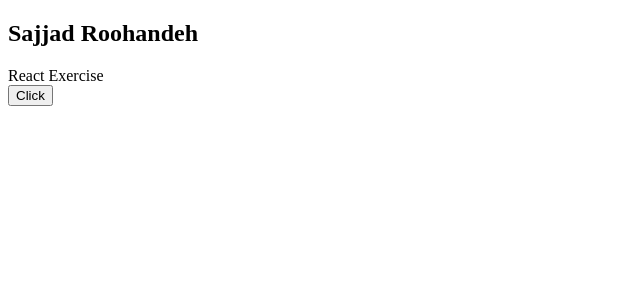
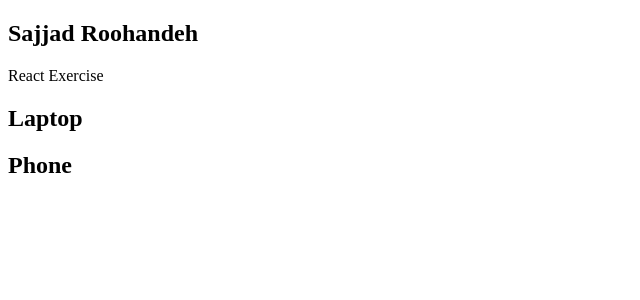
Before and after one commit to SajjadR17/exercises, a React app: page / in a window 1280 px wide. Shown: the top 300 px of the page, without its empty margins (0-640 px from the left). Built offline with nearby package versions, Linux system fonts and the light colour scheme; the HTML template or start-up script is replaced by a standard one.

Commit message:
Card Render with Map in React

```diff
--- a/src/App.jsx
+++ b/src/App.jsx
@@ -1,4 +1,4 @@
-import Btn from "./Exercise";
+import CardRender from "./Exercise";
 
 function App() {
   return (
@@ -7,7 +7,7 @@ function App() {
         <h2>Sajjad Roohandeh</h2>
         <span>React Exercise</span>
       </div>
-      <Btn />
+      <CardRender />
     </>
   );
 }
--- a/src/Exercise.jsx
+++ b/src/Exercise.jsx
@@ -1,9 +1,18 @@
-function Btn() {
-  function clickHandler() {
-    console.log("Clicked !");
-  }
+function CardRender() {
+  const list = [
+    { id: 1, title: "Laptop" },
+    { id: 2, title: "Phone" },
+  ];
 
-  return <button onClick={clickHandler}>Click</button>;
+  return (
+    <>
+      {list.map((item) => (
+        <div key={item.id}>
+          <h2>{item.title}</h2>
+        </div>
+      ))}
+    </>
+  );
 }
 
-export default Btn;
+export default CardRender;
```
